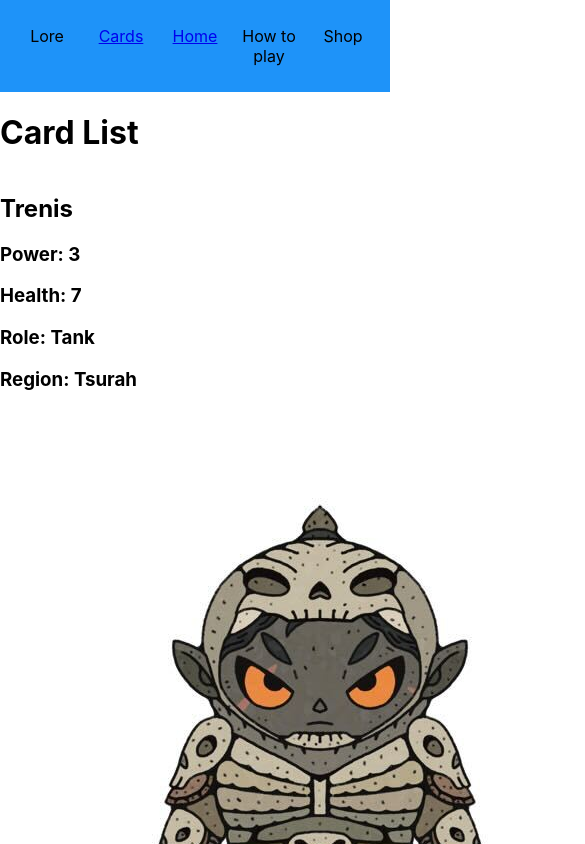
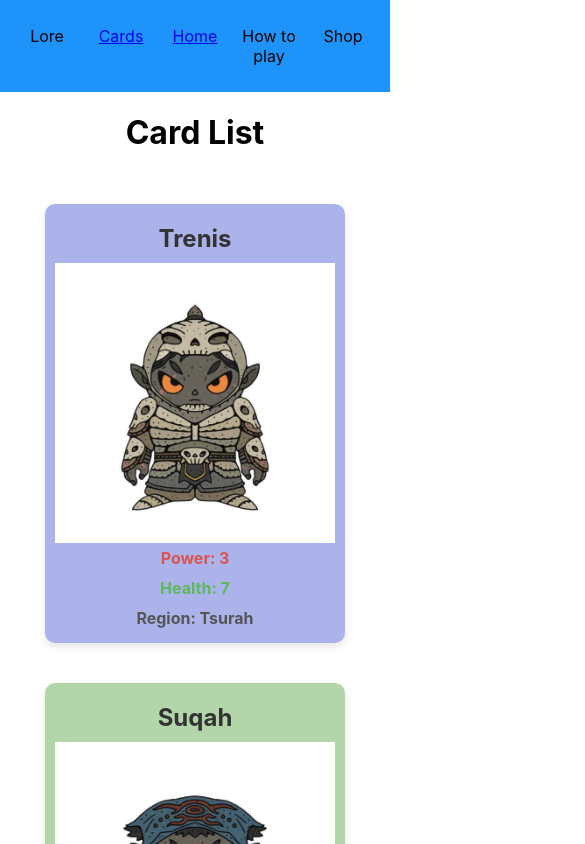
Before and after one commit to CullsGit/tcg, a React (Create React App) app: page /cardlist in a window 390 px wide. Shown: the top 844 px of the page, 585 px wide, since content can reach past the window. Built offline with nearby package versions, Linux system fonts and the light colour scheme.

Commit message:
add card design with dynamic css class, add responsive layout

```diff
--- a/src/components/Card/Card.css
+++ b/src/components/Card/Card.css
@@ -1,7 +1,71 @@
 .card {
+  flex: 0 1 calc(25% - 20px);
+  background-color: #f8f9fa;
+  border-radius: 10px;
+  box-shadow: 0 4px 8px rgba(0, 0, 0, 0.1);
+  overflow: hidden;
+  text-align: center;
+  margin: 10px;
+  padding: 10px;
+  transition: transform 0.3s ease-in-out;
+  display: inline-flex;
+  flex-direction: column;
+  box-sizing: border-box;
+  max-width: 300px;
 }
 
-.card {
-  max-width: 100%;
+.card:hover {
+  transform: scale(1.05);
+}
+
+.card img {
+  width: 100%;
   height: auto;
+  object-fit: contain;
 }
+
+.card h2 {
+  font-size: 1.5rem;
+  margin: 10px 0;
+  color: #333;
+}
+
+.card h3 {
+  font-size: 1rem;
+  margin: 5px 0;
+  color: #555;
+}
+
+.card .card-power {
+  color: #d9534f;
+  font-weight: bolder;
+}
+
+.card .card-health {
+  color: #5cb85c;
+  font-weight: bolder;
+}
+
+.card-support {
+  background-color: #b2d6aa;
+}
+
+.card-damage {
+  background-color: #e59090;
+}
+
+.card-tank {
+  background-color: #acb3ea;
+}
+
+@media (max-width: 1024px) {
+  .card {
+    flex: 0 1 calc(50% - 20px); /* Adjust to 50% width for smaller screens */
+  }
+}
+
+@media (max-width: 480px) {
+  .card {
+    flex: 0 1 100%; /* Full width for very small screens */
+  }
+}
--- a/src/components/Card/Card.js
+++ b/src/components/Card/Card.js
@@ -1,14 +1,16 @@
 import "./Card.css";
 
 const Card = ({ name, img, role, region, power, health }) => {
+  const roleClass = `card-${role.toLowerCase()}`;
+
   return (
-    <div className="card">
+    <div className={`card ${roleClass}`}>
       <h2>{name}</h2>
-      <h3 className="power">Power: {power}</h3>
-      <h3 className="health">Health: {health}</h3>
-      <h3>Role: {role}</h3>
+      <img className="card-img" src={img} />
+      <h3 className="card-power">Power: {power}</h3>
+      <h3 className="card-health">Health: {health}</h3>
+
       <h3>Region: {region}</h3>
-      <img className="card-img" src={img} />
     </div>
   );
 };
--- a/src/components/CardList/CardList.css
+++ b/src/components/CardList/CardList.css
@@ -1,4 +1,11 @@
+.card-list-title {
+  text-align: center;
+}
+
 .cards-layout {
   display: flex;
   flex-wrap: wrap;
+  justify-content: center;
+  gap: 20px;
+  padding: 20px;
 }
--- a/src/components/CardList/CardList.js
+++ b/src/components/CardList/CardList.js
@@ -4,8 +4,9 @@ import { cards } from "../../cardData";
 
 const CardList = () => {
   return (
+    <>
+      <h1 className="card-list-title">Card List</h1>
       <div className="cards-layout">
-      <h1>Card List</h1>
         {Object.entries(cards).map(([key, card]) => (
           <Card
             key={key}
@@ -18,6 +19,7 @@ const CardList = () => {
           />
         ))}
       </div>
+    </>
   );
 };
 
```
Lines whose indentation alone changed are shown as unchanged.
